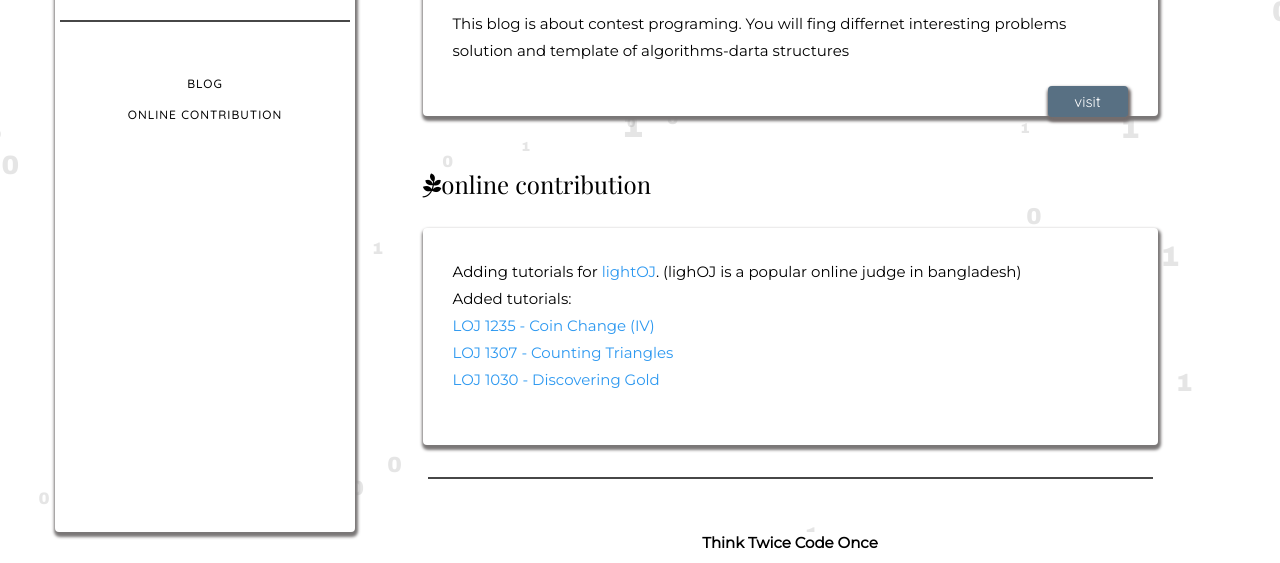
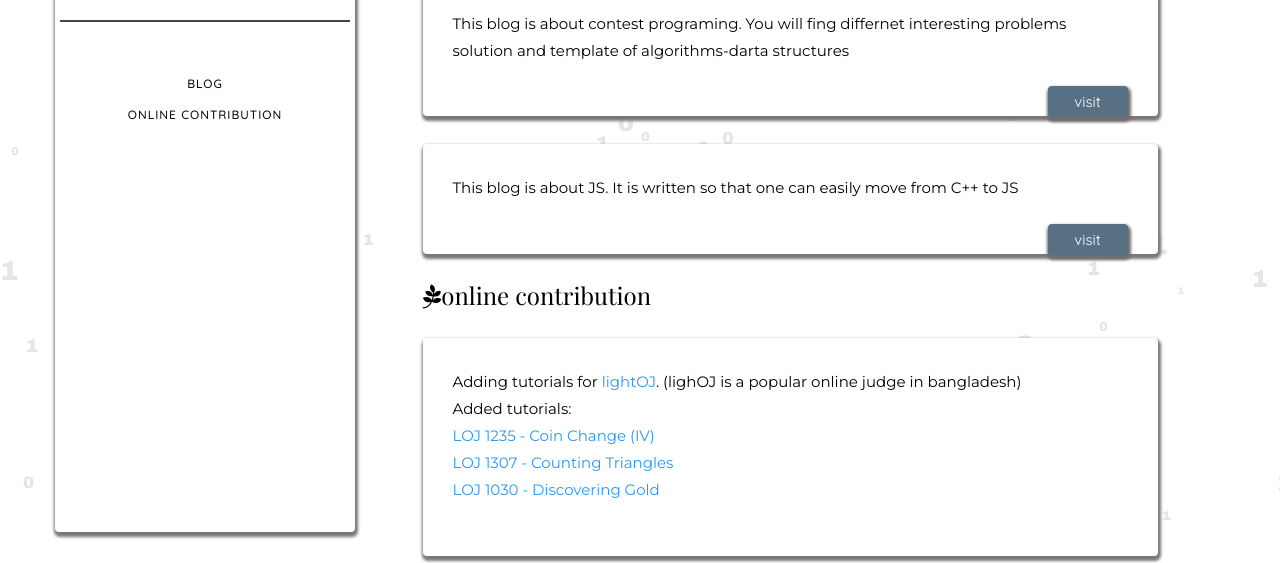
Before and after one commit to MahediKamal/MahediKamal.github.io, a plain HTML site: page other_works.html in a window 1280 px wide. Shown: the part 268-831 px from the top of the page. Drawn offline with nearby package versions, Linux system fonts and the light colour scheme; a web font is replaced by a local one.

Commit message:
Blog link added(CppToJs)

```diff
--- a/other_works.html
+++ b/other_works.html
@@ -89,6 +89,15 @@
                         </div>
                         <br/>
 
+                        <div class="row" data-section="activity">
+                            <div class="col-md-12 animate-box">
+                            <div class="hire">
+                                <p>This blog is about JS. It is written so that one can easily move from C++ to JS </p>
+                                <a href='CppToJs.html' class="link-btn" target="_blank">visit</a>
+                            </div>
+                            </div>
+                        </div>
+
                         <!-- online coctribution -->
                         <br>
                         <h3 data-section="online contribution"><i class="fa fa-pagelines" aria-hidden="true"></i>online contribution</h3>
```
